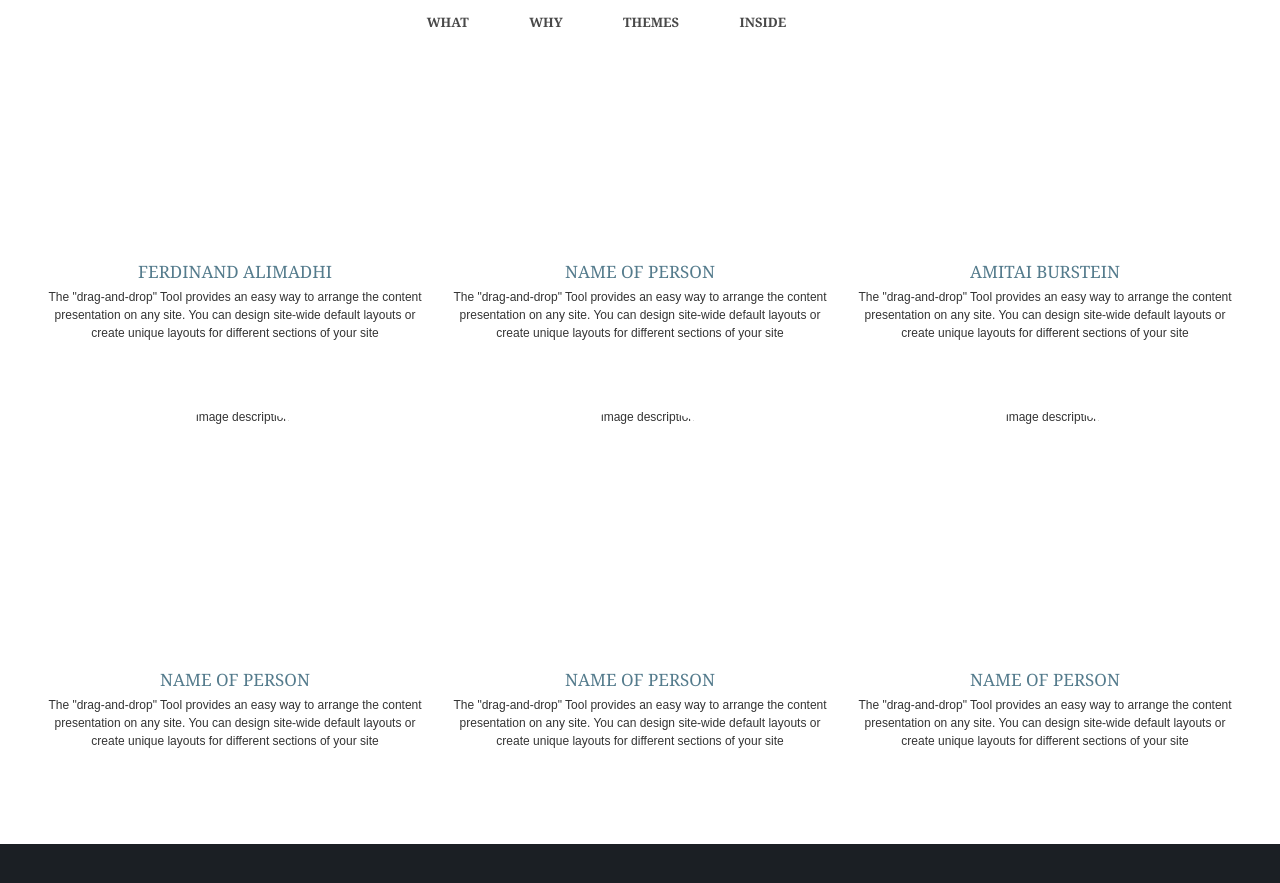
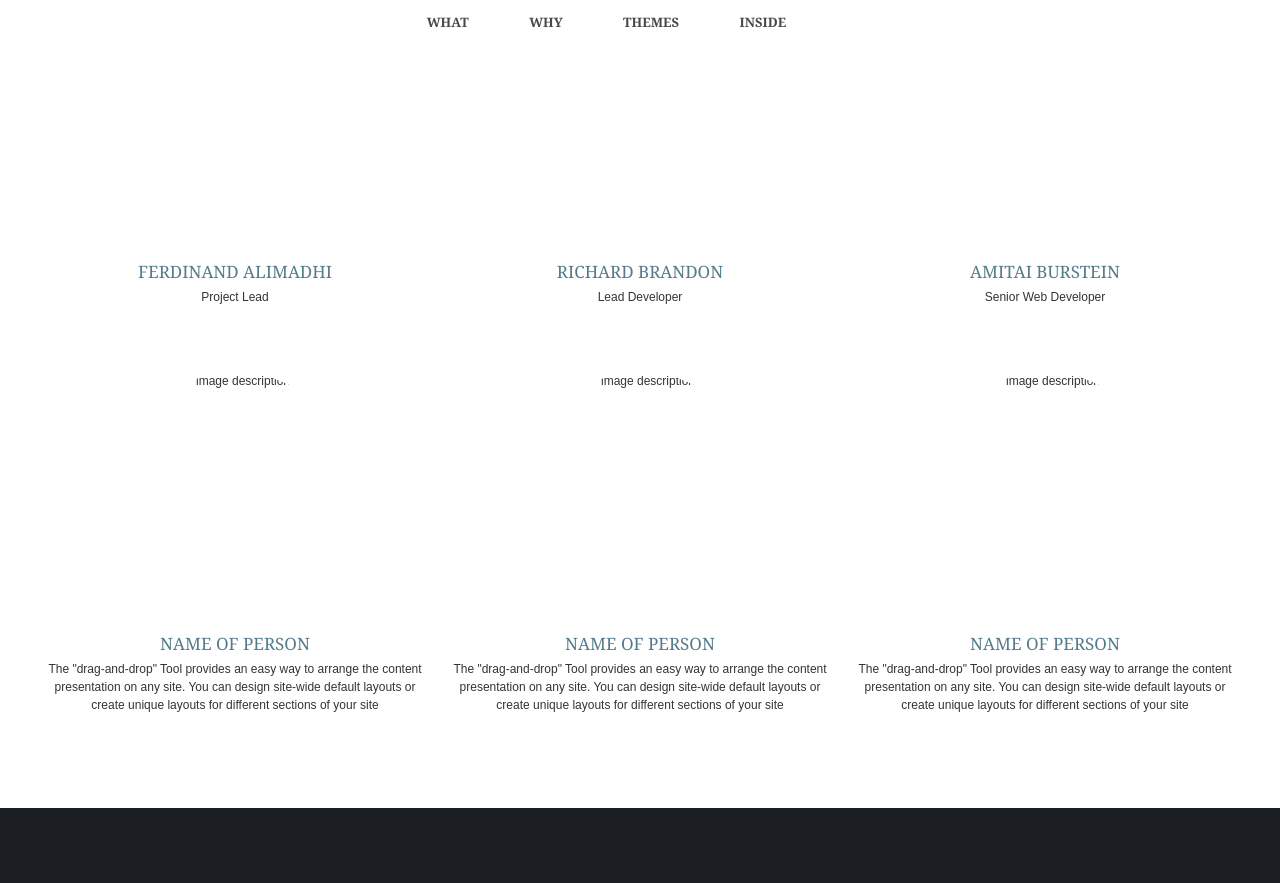
Before and after one commit to ran81/openscholar-jekyll, a Jekyll site: the page app/index.html, which Jekyll copies as it is, in a window 1280 px wide and 900 px high, scrolled down 3101 px. Shown: the top 883 px of the window. Built offline with Jekyll 4.4.1, drawn with Linux system fonts in a browser that asks for light colours; nearby versions of some CDN libraries; Markdown is read by kramdown in place of the engine named in the settings.

Commit message:
Add titles.

```diff
--- a/app/index.html
+++ b/app/index.html
@@ -263,7 +263,7 @@
 									<img class="img-circle" src="images/team/ferdi.jpg" width="235" height="235" alt="image description">
 								</span>
 								<h2><span>Ferdinand Alimadhi</span></h2>
-								<p>The "drag-and-drop" Tool provides an easy way to arrange the content presentation on any site. You can design site-wide default layouts or create unique layouts for different sections of your site</p>
+								<p>Project Lead</p>
 							</article>
 						</div>
 						<div class="item col-md-4 col-sm-4 col-xs-6">
@@ -271,8 +271,8 @@
 								<span class="photo">
 									<img class="img-circle" src="images/photo-01.png" width="235" height="235" alt="image description">
 								</span>
-								<h2><span>NAME OF PERSON</span></h2>
-								<p>The "drag-and-drop" Tool provides an easy way to arrange the content presentation on any site. You can design site-wide default layouts or create unique layouts for different sections of your site</p>
+								<h2><span>Richard Brandon</span></h2>
+								<p>Lead Developer</p>
 							</article>
 						</div>
 						<div class="item col-md-4 col-sm-4 col-xs-6">
@@ -281,7 +281,7 @@
 									<img class="img-circle" src="images/team/amitai.jpg" width="235" height="235" alt="Amitai Burstein">
 								</span>
 								<h2><span>Amitai Burstein</span></h2>
-								<p>The "drag-and-drop" Tool provides an easy way to arrange the content presentation on any site. You can design site-wide default layouts or create unique layouts for different sections of your site</p>
+								<p>Senior Web Developer</p>
 							</article>
 						</div>
 						<div class="item col-md-4 col-sm-4 col-xs-6">
```
